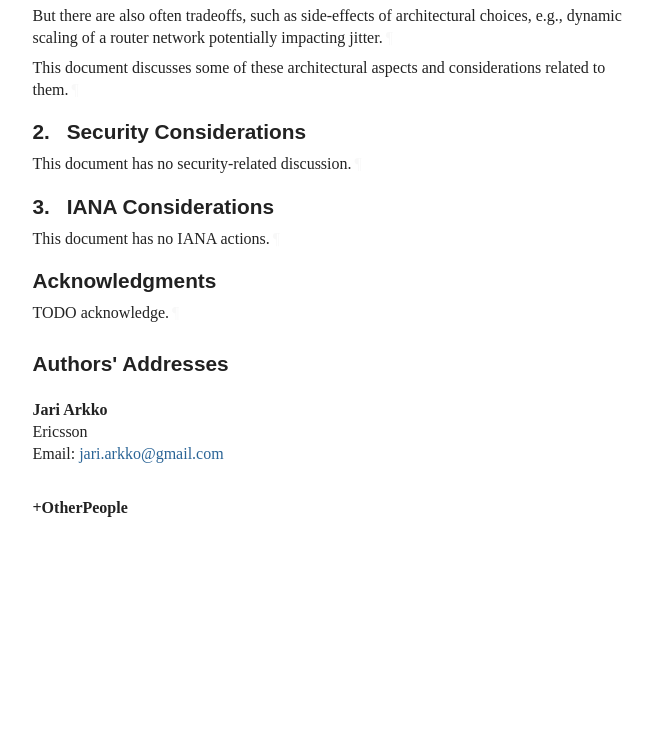
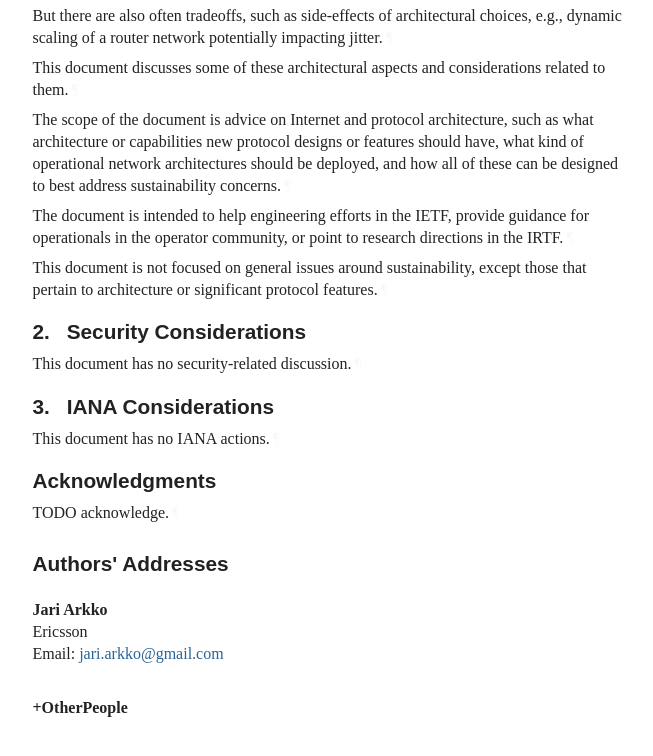
Before and after one commit to jariarkko/draft-eimpact-arch-considerations, a plain HTML site: page draft-eimpact-arch-considerations.html in a window 1280 px wide. Shown: the part 960-1716 px from the top of the page, without its empty margins (92-745 px from the left). Before the commit the page ends 1570 px from the top, so only its background shows below. Drawn offline with Linux system fonts and the light colour scheme; a web font is replaced by a local one.

Commit message:
Script updating gh-pages from 7c0ca75. [ci skip]

```diff
--- a/draft-eimpact-arch-considerations.html
+++ b/draft-eimpact-arch-considerations.html
@@ -1188,6 +1188,17 @@ architectural choices, e.g., dynamic scaling of a router network
 potentially impacting jitter.<a href="#section-1-3" class="pilcrow">¶</a></p>
 <p id="section-1-4">This document discusses some of these architectural aspects and
 considerations related to them.<a href="#section-1-4" class="pilcrow">¶</a></p>
+<p id="section-1-5">The scope of the document is advice on Internet and protocol
+architecture, such as what architecture or capabilities new protocol
+designs or features should have, what kind of operational network
+architectures should be deployed, and how all of these can be designed
+to best address sustainability concerns.<a href="#section-1-5" class="pilcrow">¶</a></p>
+<p id="section-1-6">The document is intended to help engineering efforts in the IETF,
+provide guidance for operationals in the operator community, or point
+to research directions in the IRTF.<a href="#section-1-6" class="pilcrow">¶</a></p>
+<p id="section-1-7">This document is not focused on general issues around sustainability,
+except those that pertain to architecture or significant protocol
+features.<a href="#section-1-7" class="pilcrow">¶</a></p>
 </section>
 </div>
 <div id="security-considerations">
```
Also changed, not shown: draft-eimpact-arch-considerations.txt.
